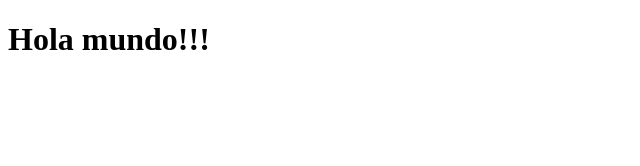
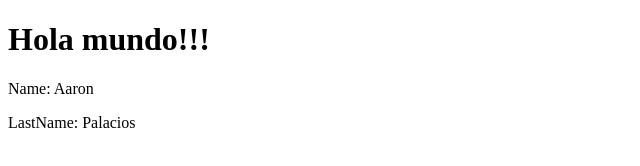
Before and after one commit to aaronbarcenas/review_git_y_github, a plain HTML site: page index.html in a window 1280 px wide. Shown: the whole page, without its empty margins (0-640 px from the left). Drawn offline with Linux system fonts and the light colour scheme.

Commit message:
added cardForm

```diff
--- a/index.html
+++ b/index.html
@@ -8,5 +8,9 @@
 </head>
 <body>
     <h1>Hola mundo!!!</h1>
+    <div class="card">
+        <p>Name: Aaron</p>
+        <p>LastName: Palacios</p>
+    </div>
 </body>
 </html>
```
